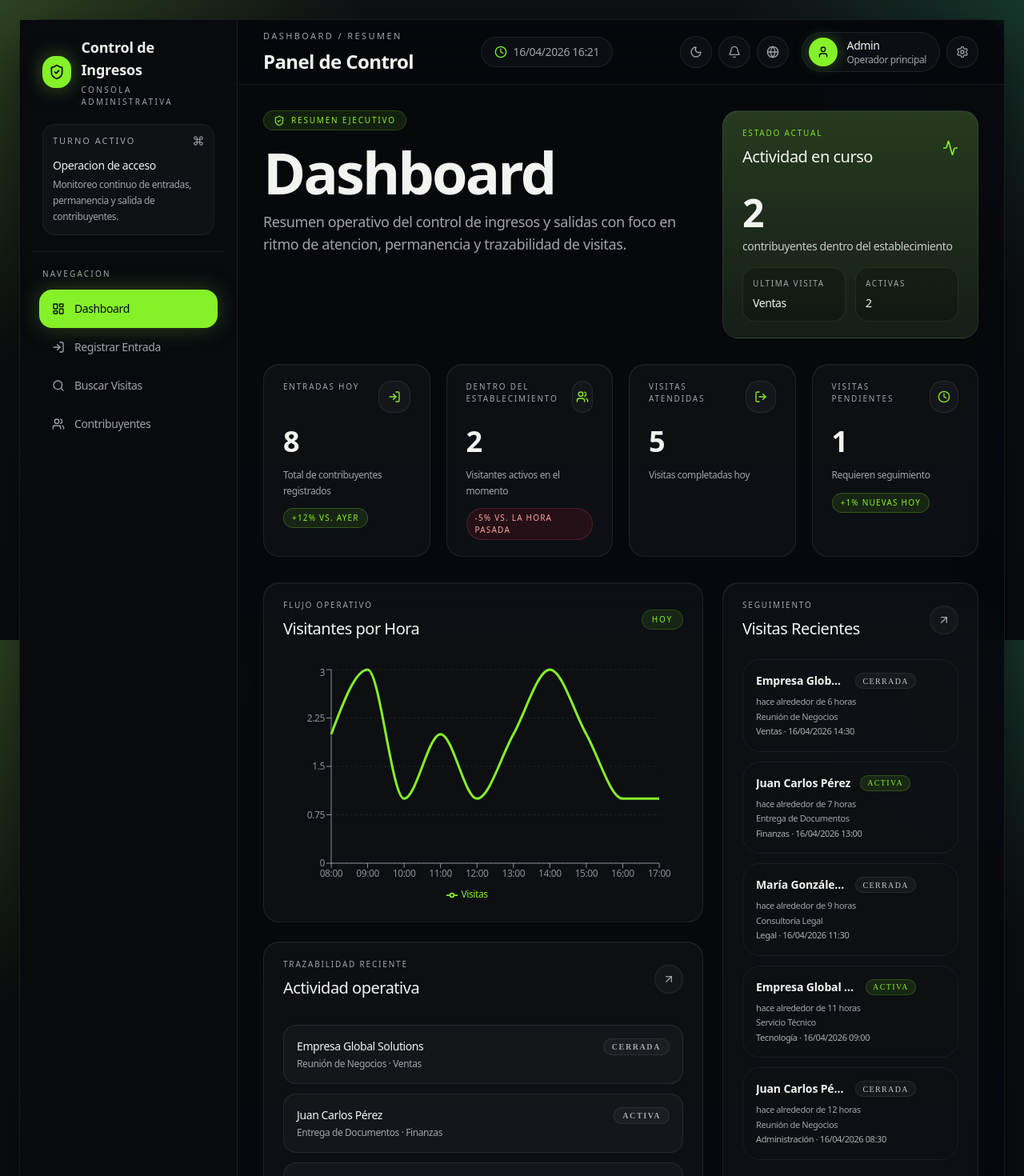
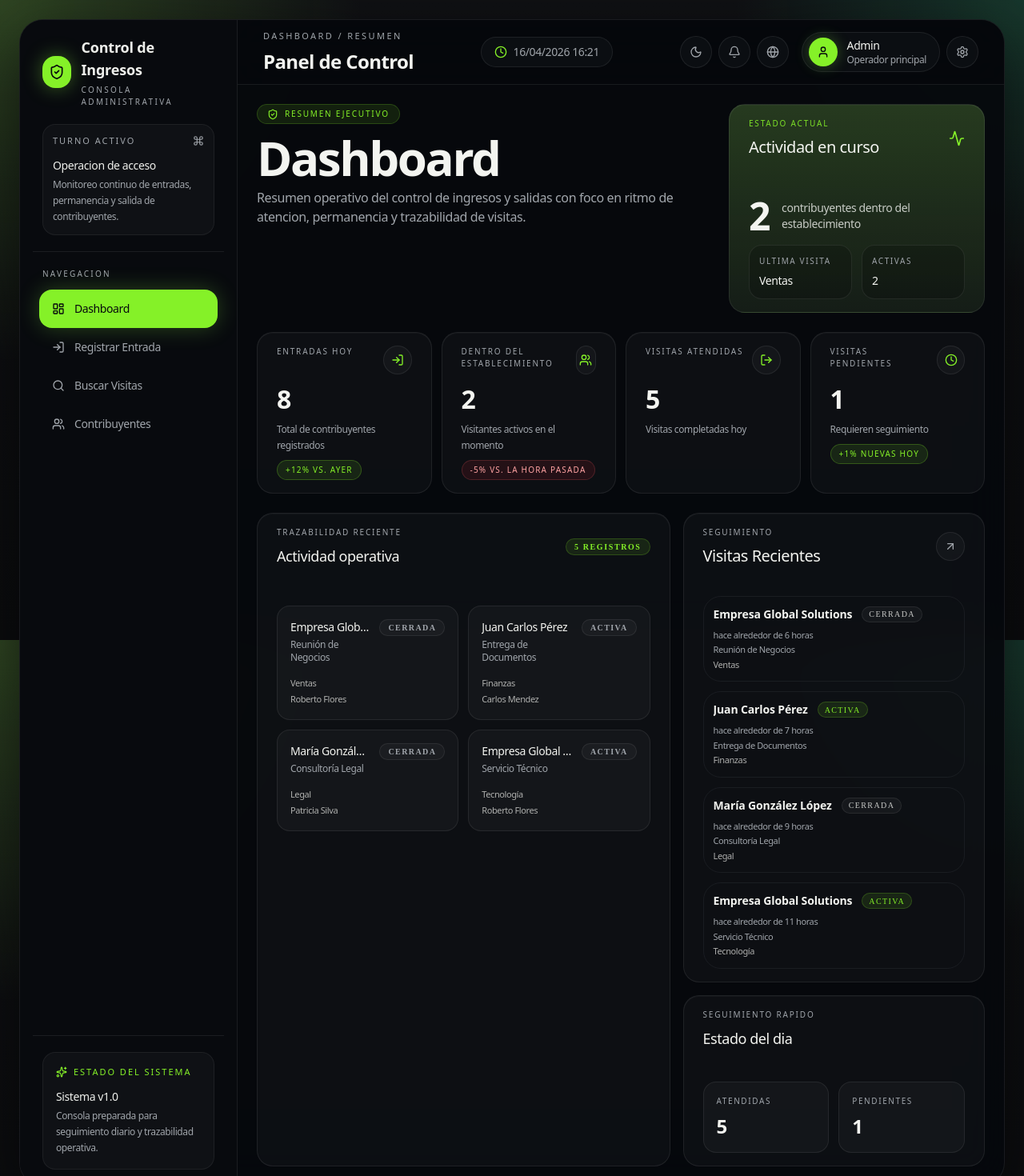
Before and after one commit to Jazz09A/sac-access-control, a Next.js app: page / in a window 1280 px wide. Shown: the top 1470 px of the page at 80% size. Built offline with nearby package versions, Linux system fonts and the light colour scheme; a web font is replaced by a local one.

Commit message:
quitando chart del home page

```diff
--- a/app/page.tsx
+++ b/app/page.tsx
@@ -1,8 +1,7 @@
-import { Users, LogIn, LogOut, Clock, Activity, ShieldCheck, ArrowUpRight } from 'lucide-react'
+import { Users, LogIn, LogOut, Clock, Activity, ShieldCheck } from 'lucide-react'
 import { MetricsCard } from '@/components/dashboard/metrics-card'
-import { ChartSection } from '@/components/dashboard/chart-section'
 import { RecentVisits } from '@/components/dashboard/recent-visits'
-import { mockDashboardMetrics, mockHourlyData, mockVisits } from '@/services/mock-data'
+import { mockDashboardMetrics, mockVisits } from '@/services/mock-data'
 import { Card, CardContent, CardHeader, CardTitle } from '@/components/ui/card'
 import { Badge } from '@/components/ui/badge'
 
@@ -16,25 +15,25 @@ export default function DashboardPage() {
   const latestVisit = sortedVisits[0]
 
   return (
-    <div className="mx-auto flex w-full max-w-[1480px] flex-col gap-8 p-6 lg:p-8">
-      <div className="grid gap-6 xl:grid-cols-[minmax(0,1fr)_320px]">
-        <div className="space-y-4">
+    <div className="mx-auto flex w-full max-w-[1480px] flex-col gap-5 p-4 sm:p-5 lg:gap-6 lg:p-6">
+      <div className="grid gap-4 xl:grid-cols-[minmax(0,1fr)_320px]">
+        <div className="space-y-3">
           <div className="inline-flex items-center gap-2 rounded-full border border-primary/20 bg-primary/10 px-3 py-1 text-[10px] font-medium uppercase tracking-[0.18em] text-primary">
             <ShieldCheck className="size-3.5" />
             Resumen ejecutivo
           </div>
-          <div className="space-y-3">
-            <h1 className="text-4xl font-semibold tracking-[-0.04em] text-foreground md:text-6xl xl:text-7xl">
+          <div className="space-y-2">
+            <h1 className="text-3xl font-semibold tracking-[-0.04em] text-foreground sm:text-4xl lg:text-5xl xl:text-6xl">
               Dashboard
             </h1>
-            <p className="max-w-3xl text-base leading-7 text-muted-foreground md:text-lg">
+            <p className="max-w-3xl text-sm leading-6 text-muted-foreground md:text-base">
               Resumen operativo del control de ingresos y salidas con foco en ritmo de atencion,
               permanencia y trazabilidad de visitas.
             </p>
           </div>
         </div>
 
-        <Card className="bg-[linear-gradient(180deg,rgba(150,255,83,0.18),rgba(150,255,83,0.06))] py-5">
+        <Card className="bg-[linear-gradient(180deg,rgba(150,255,83,0.18),rgba(150,255,83,0.06))] py-4">
           <CardHeader className="pb-0">
             <div className="flex items-center justify-between">
               <div>
@@ -46,12 +45,12 @@ export default function DashboardPage() {
               <Activity className="size-5 text-primary" />
             </div>
           </CardHeader>
-          <CardContent className="space-y-4">
-            <div>
-              <p className="text-5xl font-semibold tracking-[-0.05em] text-foreground">
+          <CardContent className="space-y-3 pt-4">
+            <div className="grid grid-cols-1 gap-2 sm:grid-cols-[auto_1fr] sm:items-end sm:gap-x-4">
+              <p className="text-4xl font-semibold tracking-[-0.05em] text-foreground sm:text-5xl">
                 {mockDashboardMetrics.currentlyInside}
               </p>
-              <p className="mt-2 text-sm text-foreground/80">
+              <p className="text-sm leading-5 text-foreground/80 sm:pb-1">
                 contribuyentes dentro del establecimiento
               </p>
             </div>
@@ -69,7 +68,7 @@ export default function DashboardPage() {
         </Card>
       </div>
 
-      <div className="grid grid-cols-1 gap-5 md:grid-cols-2 xl:grid-cols-4">
+      <div className="grid grid-cols-1 gap-3 sm:grid-cols-2 xl:grid-cols-4">
         <MetricsCard
           title="Entradas Hoy"
           value={mockDashboardMetrics.totalEntriesToday}
@@ -99,67 +98,78 @@ export default function DashboardPage() {
         />
       </div>
 
-      <div className="grid grid-cols-1 gap-6 xl:grid-cols-[minmax(0,1.6fr)_minmax(320px,0.9fr)]">
-        <div className="space-y-6">
-          <ChartSection data={mockHourlyData} />
-          <Card className="bg-white/[0.03] py-5">
+      <div className="grid grid-cols-1 gap-4 xl:grid-cols-[minmax(0,1.3fr)_minmax(320px,0.95fr)]">
+        <Card className="bg-white/[0.03] py-4">
           <CardHeader className="pb-0">
-              <div className="flex items-center justify-between gap-4">
+            <div className="flex flex-col gap-3 sm:flex-row sm:items-center sm:justify-between">
               <div>
                 <p className="text-[10px] font-medium uppercase tracking-[0.18em] text-muted-foreground">
                   Trazabilidad reciente
                 </p>
-                  <CardTitle className="mt-2 text-xl font-medium">Actividad operativa</CardTitle>
+                <CardTitle className="mt-2 text-lg font-medium">Actividad operativa</CardTitle>
               </div>
-                <ButtonGhost />
+              <Badge
+                variant="outline"
+                className="w-fit border-primary/20 bg-primary/10 text-[10px] uppercase tracking-[0.16em] text-primary"
+              >
+                {sortedVisits.length} registros
+              </Badge>
             </div>
           </CardHeader>
-            <CardContent className="space-y-3">
+          <CardContent className="pt-4">
+            <div className="grid gap-3 sm:grid-cols-2 2xl:grid-cols-4">
               {sortedVisits.slice(0, 4).map((visit) => (
                 <div
                   key={visit.id}
-                  className="flex items-start justify-between gap-4 rounded-2xl border border-white/8 bg-white/[0.03] p-4"
+                  className="rounded-2xl border border-white/8 bg-white/[0.03] p-4"
                 >
-                  <div className="space-y-1">
-                    <p className="text-sm font-medium text-foreground">{visit.contributor.name}</p>
-                    <p className="text-xs text-muted-foreground">
-                      {visit.reason} · {visit.department}
+                  <div className="flex items-start justify-between gap-3">
+                    <div className="min-w-0">
+                      <p className="truncate text-sm font-medium text-foreground">
+                        {visit.contributor.name}
                       </p>
+                      <p className="mt-1 text-xs text-muted-foreground">{visit.reason}</p>
                     </div>
                     <Badge
                       variant="outline"
-                    className="border-white/8 bg-white/[0.03] text-[10px] uppercase tracking-[0.16em] text-muted-foreground"
+                      className="border-white/8 bg-white/[0.03] text-[10px] uppercase tracking-[0.14em] text-muted-foreground"
                     >
                       {visit.status}
                     </Badge>
                   </div>
+                  <div className="mt-4 space-y-1 text-[11px] text-foreground/70">
+                    <p>{visit.department}</p>
+                    <p>{visit.officer}</p>
+                  </div>
+                </div>
               ))}
+            </div>
           </CardContent>
         </Card>
-        </div>
-        <div className="space-y-6">
-          <RecentVisits visits={sortedVisits.slice(0, 5)} />
-          <Card className="bg-white/[0.03] py-5">
+
+        <div className="grid gap-4 lg:grid-cols-[1.25fr_0.75fr] xl:grid-cols-1">
+          <RecentVisits visits={sortedVisits.slice(0, 4)} />
+          <Card className="bg-white/[0.03] py-4">
             <CardHeader className="pb-0">
               <p className="text-[10px] font-medium uppercase tracking-[0.18em] text-muted-foreground">
                 Seguimiento rapido
               </p>
-              <CardTitle className="text-xl font-medium">Resumen de atencion</CardTitle>
+              <CardTitle className="text-lg font-medium">Estado del dia</CardTitle>
             </CardHeader>
-            <CardContent className="space-y-4">
+            <CardContent className="grid grid-cols-2 gap-3 pt-4">
               <div className="rounded-2xl border border-white/8 bg-white/[0.03] p-4">
                 <p className="text-[10px] uppercase tracking-[0.16em] text-muted-foreground">
-                  Visitas atendidas
+                  Atendidas
                 </p>
-                <p className="mt-2 text-3xl font-semibold tracking-[-0.03em] text-foreground">
+                <p className="mt-2 text-2xl font-semibold tracking-[-0.03em] text-foreground">
                   {mockDashboardMetrics.attendedVisits}
                 </p>
               </div>
               <div className="rounded-2xl border border-white/8 bg-white/[0.03] p-4">
                 <p className="text-[10px] uppercase tracking-[0.16em] text-muted-foreground">
-                  Visitas pendientes
+                  Pendientes
                 </p>
-                <p className="mt-2 text-3xl font-semibold tracking-[-0.03em] text-foreground">
+                <p className="mt-2 text-2xl font-semibold tracking-[-0.03em] text-foreground">
                   {mockDashboardMetrics.pendingVisits}
                 </p>
               </div>
@@ -170,11 +180,3 @@ export default function DashboardPage() {
     </div>
   )
 }
-
-function ButtonGhost() {
-  return (
-    <div className="flex size-9 items-center justify-center rounded-full border border-white/8 bg-white/[0.03] text-muted-foreground">
-      <ArrowUpRight className="size-4" />
-    </div>
-  )
-}
--- a/components/dashboard/chart-section.tsx
+++ b/components/dashboard/chart-section.tsx
@@ -16,11 +16,16 @@ import { HourlyData } from '@/types'
 interface ChartSectionProps {
   data: HourlyData[]
   title?: string
+  height?: number
 }
 
-export function ChartSection({ data, title = 'Visitantes por Hora' }: ChartSectionProps) {
+export function ChartSection({
+  data,
+  title = 'Visitantes por Hora',
+  height = 248
+}: ChartSectionProps) {
   return (
-    <Card className="bg-white/[0.03] py-5">
+    <Card className="bg-white/[0.03] py-4">
       <CardHeader className="pb-0">
         <div className="flex items-center justify-between gap-4">
           <div>
@@ -34,8 +39,8 @@ export function ChartSection({ data, title = 'Visitantes por Hora' }: ChartSecti
           </div>
         </div>
       </CardHeader>
-      <CardContent>
-        <ResponsiveContainer width="100%" height={300}>
+      <CardContent className="pt-4">
+        <ResponsiveContainer width="100%" height={height}>
           <LineChart data={data} margin={{ top: 5, right: 30, left: 0, bottom: 5 }}>
             <CartesianGrid strokeDasharray="3 3" stroke="rgba(255,255,255,0.08)" vertical={false} />
             <XAxis
--- a/components/dashboard/metrics-card.tsx
+++ b/components/dashboard/metrics-card.tsx
@@ -21,19 +21,19 @@ export function MetricsCard({
   trend
 }: MetricsCardProps) {
   return (
-    <Card className="gap-4 bg-white/[0.03] py-5">
+    <Card className="gap-3 bg-white/[0.03] py-4">
       <CardHeader className="flex flex-row items-start justify-between space-y-0 pb-0">
         <span className="text-[10px] font-medium uppercase tracking-[0.18em] text-muted-foreground">
           {title}
         </span>
-        <div className="flex size-10 items-center justify-center rounded-2xl border border-white/8 bg-white/[0.03]">
+        <div className="flex size-9 items-center justify-center rounded-xl border border-white/8 bg-white/[0.03]">
           <Icon className="h-4 w-4 text-primary" />
         </div>
       </CardHeader>
-      <CardContent className="space-y-3">
-        <div className="text-4xl font-semibold tracking-[-0.03em] text-foreground">{value}</div>
+      <CardContent className="space-y-2">
+        <div className="text-3xl font-semibold tracking-[-0.03em] text-foreground xl:text-[2rem]">{value}</div>
         {description && (
-          <p className="text-xs leading-relaxed text-muted-foreground">{description}</p>
+          <p className="text-xs leading-5 text-muted-foreground">{description}</p>
         )}
         {trend && (
           <div className={cn(
--- a/components/dashboard/recent-visits.tsx
+++ b/components/dashboard/recent-visits.tsx
@@ -3,7 +3,7 @@ import { Card, CardContent, CardHeader, CardTitle } from '@/components/ui/card'
 import { Badge } from '@/components/ui/badge'
 import { Button } from '@/components/ui/button'
 import { Visit, VisitStatus } from '@/types'
-import { formatDateTime, formatTimeAgo } from '@/utils/formatters'
+import { formatTimeAgo } from '@/utils/formatters'
 import { Eye, ArrowUpRight } from 'lucide-react'
 import { cn } from '@/lib/utils'
 
@@ -26,7 +26,7 @@ export function RecentVisits({ visits, title = 'Visitas Recientes' }: RecentVisi
   }
 
   return (
-    <Card className="h-full gap-4 bg-white/[0.03] py-5">
+    <Card className="h-full gap-3 bg-white/[0.03] py-4">
       <CardHeader className="pb-0">
         <div className="flex items-center justify-between gap-3">
           <div>
@@ -40,7 +40,7 @@ export function RecentVisits({ visits, title = 'Visitas Recientes' }: RecentVisi
           </Button>
         </div>
       </CardHeader>
-      <CardContent>
+      <CardContent className="pt-4">
         <div className="space-y-3">
           {visits.length === 0 ? (
             <p className="text-sm text-muted-foreground text-center py-8">
@@ -50,31 +50,29 @@ export function RecentVisits({ visits, title = 'Visitas Recientes' }: RecentVisi
             visits.map((visit) => (
               <div
                 key={visit.id}
-                className="flex items-center justify-between p-4 border border-border/60 rounded-xl hover:border-primary/30 transition-all hover:bg-primary/[0.02] group"
+                className="group flex items-center justify-between rounded-xl border border-border/60 p-3 transition-all hover:border-primary/30 hover:bg-primary/[0.02]"
               >
                 <div className="flex-1 min-w-0">
-                  <div className="flex items-center gap-3">
-                    <h4 className="font-semibold text-sm truncate group-hover:text-primary transition-colors">
+                  <div className="flex flex-wrap items-center gap-2 sm:gap-3">
+                    <h4 className="min-w-0 truncate text-sm font-semibold transition-colors group-hover:text-primary">
                       {visit.contributor.name}
                     </h4>
                     <Badge variant="outline" className={cn('h-5 border px-2 py-0 text-[10px] font-medium uppercase tracking-[0.14em]', statusClasses[visit.status])}>
                       {statusLabel[visit.status]}
                     </Badge>
                   </div>
-                  <div className="flex flex-col gap-0.5 mt-2">
+                  <div className="mt-2 flex flex-col gap-0.5">
                     <p className="text-[11px] text-muted-foreground font-medium">
                       {formatTimeAgo(visit.entryDateTime)}
                     </p>
                     <p className="text-[11px] text-muted-foreground line-clamp-1">
                       {visit.reason}
                     </p>
-                    <p className="text-[11px] text-foreground/70">
-                      {visit.department} · {formatDateTime(visit.entryDateTime)}
-                    </p>
+                    <p className="text-[11px] text-foreground/70">{visit.department}</p>
                   </div>
                 </div>
                 <Link href={`/${visit.id}`}>
-                  <Button variant="ghost" size="icon" className="h-9 w-9 rounded-full border border-white/8 bg-white/[0.03] opacity-0 transition-opacity group-hover:opacity-100">
+                  <Button variant="ghost" size="icon" className="h-9 w-9 rounded-full border border-white/8 bg-white/[0.03] opacity-100 transition-opacity sm:opacity-0 sm:group-hover:opacity-100">
                     <Eye className="w-4 h-4" />
                   </Button>
                 </Link>
--- a/components/layout/main-layout.tsx
+++ b/components/layout/main-layout.tsx
@@ -1,4 +1,4 @@
-import { Sidebar } from './sidebar'
+import { MobileNav, Sidebar } from './sidebar'
 import { Topbar } from './topbar'
 
 export function MainLayout({
@@ -7,11 +7,12 @@ export function MainLayout({
   children: React.ReactNode
 }) {
   return (
-    <div className="min-h-screen px-4 py-4 lg:px-6 lg:py-6">
-      <div className="mx-auto flex w-full max-w-[1600px] rounded-[30px] border border-white/8 bg-background/92 shadow-[0_24px_80px_rgba(0,0,0,0.55)] backdrop-blur-xl">
+    <div className="min-h-screen px-2 py-2 sm:px-3 sm:py-3 lg:px-6 lg:py-6">
+      <div className="mx-auto flex w-full max-w-[1600px] overflow-hidden rounded-[22px] border border-white/8 bg-background/92 shadow-[0_24px_80px_rgba(0,0,0,0.55)] backdrop-blur-xl lg:rounded-[30px]">
         <Sidebar />
         <div className="flex min-w-0 flex-1 flex-col">
           <Topbar />
+          <MobileNav />
           <main className="min-w-0 flex-1">
             {children}
           </main>
--- a/components/layout/topbar.tsx
+++ b/components/layout/topbar.tsx
@@ -22,12 +22,12 @@ export function Topbar() {
 
   return (
     <header className="border-b border-white/8 bg-background/80 backdrop-blur-xl">
-      <div className="flex h-20 items-center justify-between gap-6 px-6 lg:px-8">
+      <div className="flex min-h-16 items-center justify-between gap-3 px-4 py-3 sm:min-h-18 sm:px-5 lg:h-20 lg:px-8 lg:py-0">
         <div className="min-w-0">
           <div className="text-[11px] font-medium uppercase tracking-[0.22em] text-muted-foreground">
             Dashboard / Resumen
           </div>
-          <h2 className="mt-2 truncate text-2xl font-semibold tracking-tight text-foreground">
+          <h2 className="mt-1 truncate text-lg font-semibold tracking-tight text-foreground sm:text-xl lg:mt-2 lg:text-2xl">
             Panel de Control
           </h2>
         </div>
@@ -38,16 +38,16 @@ export function Topbar() {
         </div>
 
         <div className="flex items-center gap-2">
-          <Button variant="ghost" size="icon" className="h-10 w-10 rounded-full border border-white/8 bg-white/[0.03] text-muted-foreground hover:bg-white/[0.06] hover:text-foreground">
+          <Button variant="ghost" size="icon" className="hidden h-10 w-10 rounded-full border border-white/8 bg-white/[0.03] text-muted-foreground hover:bg-white/[0.06] hover:text-foreground sm:inline-flex">
             <Moon className="w-4 h-4" />
           </Button>
-          <Button variant="ghost" size="icon" className="h-10 w-10 rounded-full border border-white/8 bg-white/[0.03] text-muted-foreground hover:bg-white/[0.06] hover:text-foreground">
+          <Button variant="ghost" size="icon" className="h-9 w-9 rounded-full border border-white/8 bg-white/[0.03] text-muted-foreground hover:bg-white/[0.06] hover:text-foreground sm:h-10 sm:w-10">
             <Bell className="w-4 h-4" />
           </Button>
           <Button variant="ghost" size="icon" className="hidden h-10 w-10 rounded-full border border-white/8 bg-white/[0.03] text-muted-foreground hover:bg-white/[0.06] hover:text-foreground md:flex">
             <Globe className="w-4 h-4" />
           </Button>
-          <div className="ml-2 flex items-center gap-3 rounded-full border border-white/8 bg-white/[0.03] px-2 py-1.5">
+          <div className="ml-1 flex items-center gap-2 rounded-full border border-white/8 bg-white/[0.03] px-1.5 py-1 sm:ml-2 sm:gap-3 sm:px-2 sm:py-1.5">
             <div className="flex h-9 w-9 items-center justify-center rounded-full bg-primary text-primary-foreground shadow-[0_0_18px_rgba(148,255,74,0.28)]">
               <User className="w-4 h-4" />
             </div>
@@ -56,7 +56,7 @@ export function Topbar() {
               <p className="text-xs text-muted-foreground">Operador principal</p>
             </div>
           </div>
-          <Button variant="ghost" size="icon" className="h-10 w-10 rounded-full border border-white/8 bg-white/[0.03] text-muted-foreground hover:bg-white/[0.06] hover:text-foreground">
+          <Button variant="ghost" size="icon" className="hidden h-10 w-10 rounded-full border border-white/8 bg-white/[0.03] text-muted-foreground hover:bg-white/[0.06] hover:text-foreground sm:inline-flex">
             <Settings className="w-5 h-5" />
           </Button>
         </div>
```
Also changed, not shown: components/layout/sidebar.tsx (+34 -2 lines). Lines whose indentation alone changed are shown as unchanged.
